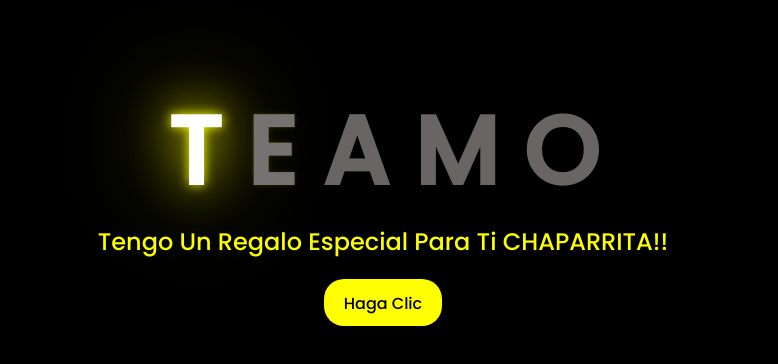
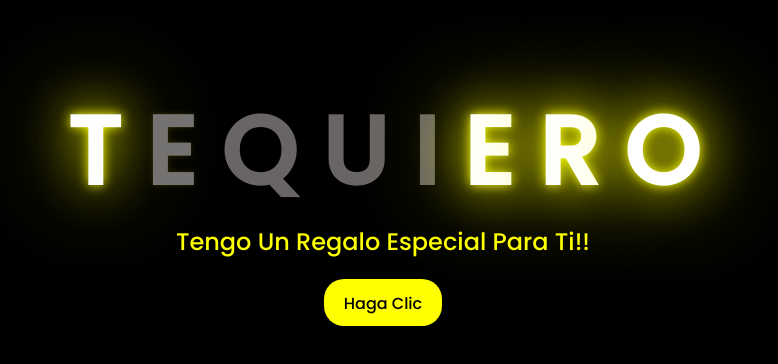
Before and after one commit to Gomezsant/flores_amarillas, a plain HTML site: page index.html in a window 1280 px wide. Shown: the part 206-570 px from the top of the page, without its empty margins (265-1043 px from the left). Drawn offline with Linux system fonts and the light colour scheme.

Commit message:
Update index.html

```diff
--- a/index.html
+++ b/index.html
@@ -13,8 +13,11 @@
 
         <span>T</span>
         <span>E</span>
-        <span>A</span>
-        <span>M</span>
+        <span>Q</span>
+        <span>U</span>
+        <span>I</span>
+        <span>E</span>
+        <span>R</span>
         <span>O</span>
     </div>
     <div class="greetings">
@@ -26,7 +29,7 @@
         <span></span>
     </div>
     <div class="description">
-        <span>Tengo Un Regalo Especial Para Ti CHAPARRITA!!</span>
+        <span>Tengo Un Regalo Especial Para Ti!!</span>
     </div>
     <div class="button">
         <button>
```
